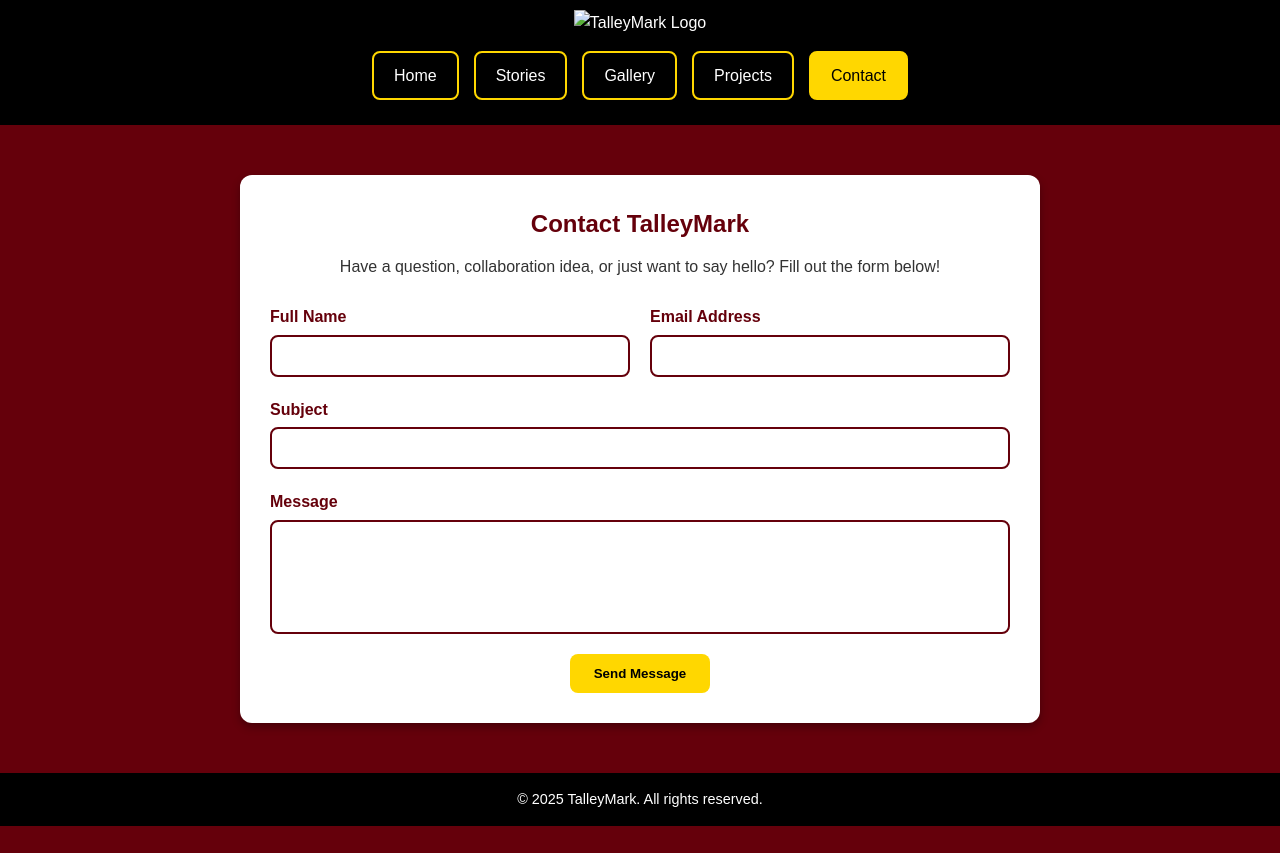
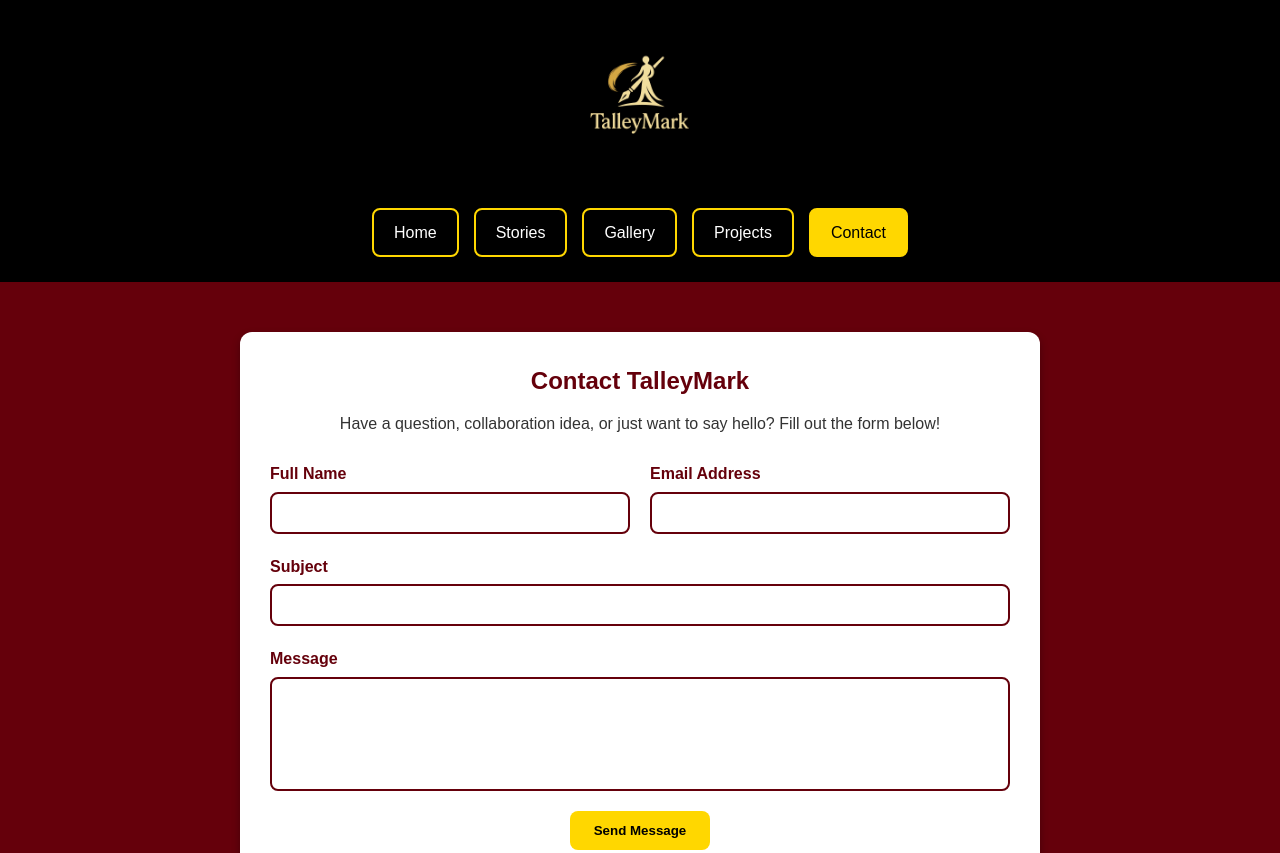
Before and after one commit to Marxen401/TalleyMark, a plain HTML site: page contact.html in a window 1280 px wide. Shown: the top 853 px of the page. Before the commit the page ends 826 px from the top, so only its background shows below. Drawn offline with Linux system fonts and the light colour scheme.

Commit message:
Update contact.html

```diff
--- a/contact.html
+++ b/contact.html
@@ -10,7 +10,7 @@
 <body>
 
   <header>
-    <img src="images/logo.png" alt="TalleyMark Logo" class="logo">
+    <img src="TalleyMark.png" alt="TalleyMark Logo" class="logo">
     <nav>
       <a href="index.html">Home</a>
       <a href="stories.html">Stories</a>
```
